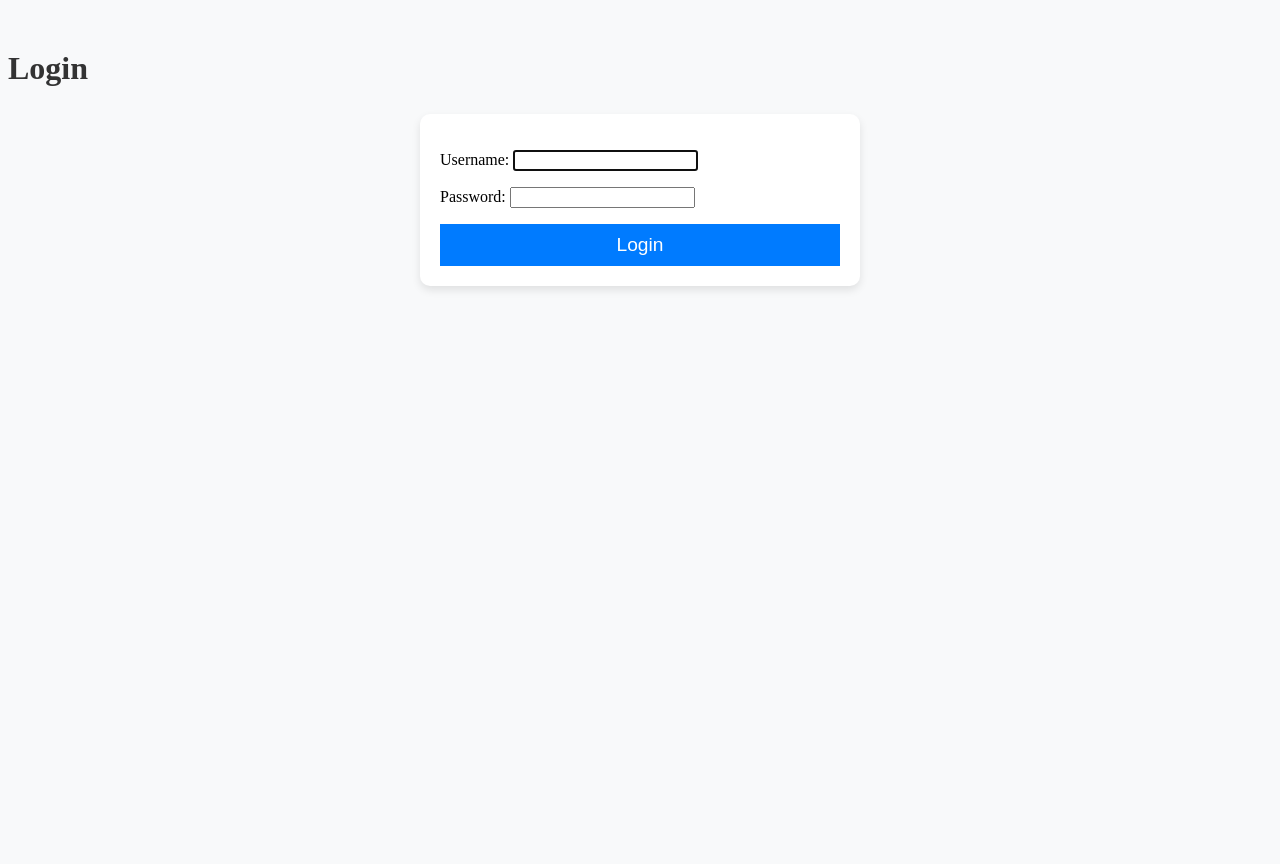
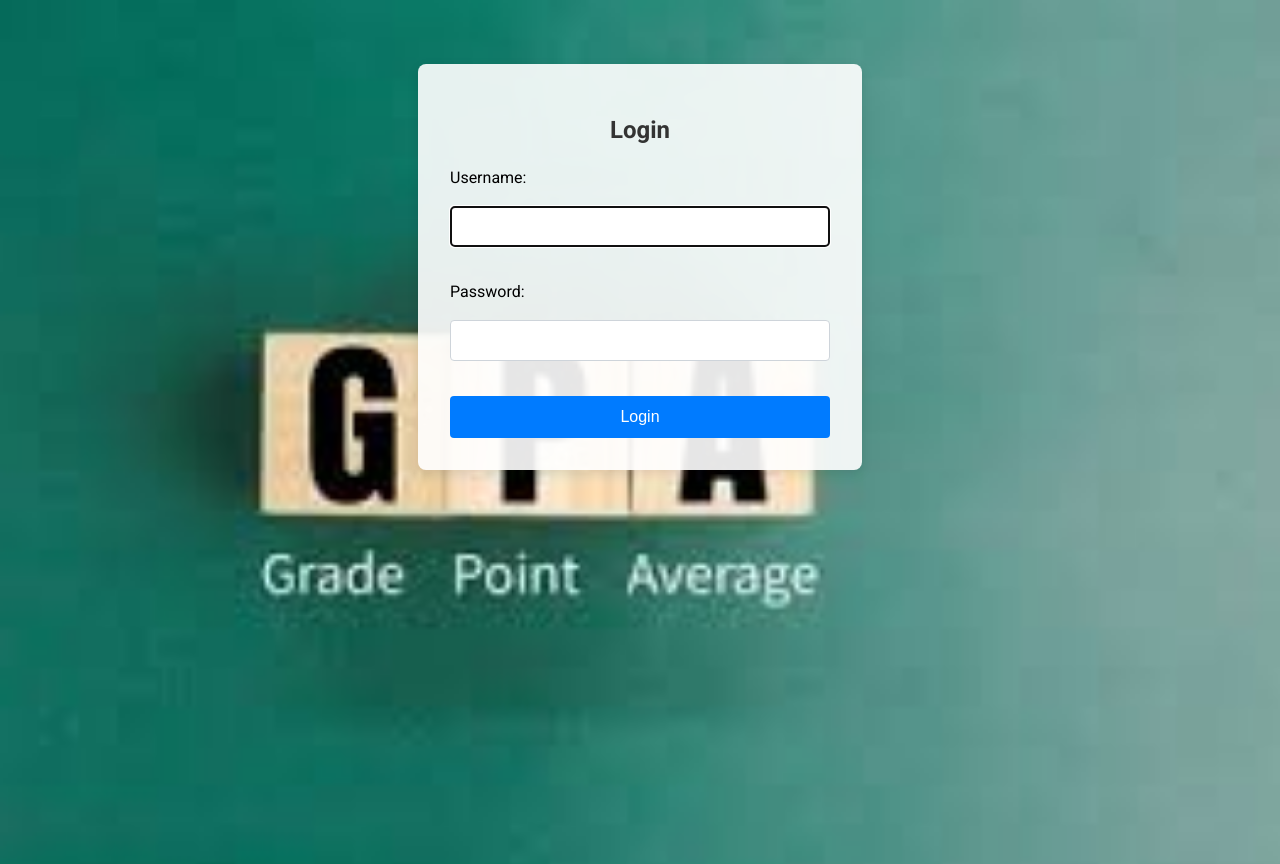
Before and after one commit to RR0327/GPA-CGPA-Portal, a Django app: page /accounts/login/ in a window 1280 px wide. Before the commit the page ends 290 px from the top, so only its background shows below. Run offline with Django 5.2, Linux system fonts and the light colour scheme.

Commit message:
modified work

```diff
--- a/GPA_CGPA_Portal/settings.py
+++ b/GPA_CGPA_Portal/settings.py
@@ -116,6 +116,7 @@ USE_TZ = True
 # https://docs.djangoproject.com/en/5.2/howto/static-files/
 
 STATIC_URL = 'static/'
+STATICFILES_DIRS = [BASE_DIR / 'static']
 
 # Default primary key field type
 # https://docs.djangoproject.com/en/5.2/ref/settings/#default-auto-field
--- a/static/css/login.css
+++ b/static/css/login.css
@@ -1,48 +1,73 @@
 /* static/css/login.css */
+@import url('https://fonts.googleapis.com/css2?family=Roboto:wght@400;700&display=swap');
+
+html,
 body {
-    background-color: #f8f9fa;
+    height: 100%;
+    margin: 0;
 }
 
-h2 {
-    font-size: 2rem;
-    font-weight: bold;
-    color: #333;
-    margin-top: 50px;
+body.login-page {
+    font-family: 'Roboto', sans-serif;
+    min-height: 100vh;
+    background-image: url('../images/login_bg.jpg');
+    background-repeat: no-repeat;
+    background-position: center center;
+    background-size: cover;
+    background-attachment: fixed;
 }
 
-form {
-    background-color: white;
-    padding: 20px;
-    border-radius: 10px;
-    box-shadow: 0 4px 8px rgba(0, 0, 0, 0.1);
-    max-width: 400px;
-    margin: 0 auto;
+.login-container {
+    background-color: rgba(255, 255, 255, 0.9);
+    margin: 8vh auto 0 auto;
+    padding: 2rem;
+    width: 90%;
+    max-width: 380px;
+    border-radius: 8px;
+    box-shadow: 0 4px 12px rgba(0, 0, 0, 0.1);
 }
 
-button {
-    width: 100%;
-    font-size: 1.2rem;
-    padding: 10px;
+.login-container h2 {
+    margin-bottom: 1.5rem;
+    text-align: center;
+    color: #333;
 }
 
-button[type="submit"] {
-    background-color: #007bff;
-    color: white;
-    border: none;
+.login-container form {
+    display: flex;
+    flex-direction: column;
 }
 
-button[type="submit"]:hover {
+.login-container form input {
+    margin-bottom: 1rem;
+    border-radius: 4px;
+    padding: 0.75rem;
+    border: 1px solid #ced4da;
+}
+
+.login-container form button {
+    background-color: #007bff;
+    color: #fff;
+    border: none;
+    padding: 0.75rem;
+    border-radius: 4px;
+    font-size: 1rem;
+    cursor: pointer;
+    transition: background-color .3s;
+}
+
+.login-container form button:hover {
     background-color: #0056b3;
 }
 
-a {
-    display: block;
-    margin-top: 15px;
-    text-align: center;
-    color: #007bff;
-    text-decoration: none;
+@media (max-width: 768px) {
+    body.login-page {
+        background-attachment: scroll;
+        background-position: center top;
+    }
+
+    .login-container {
+        margin-top: 20vh;
+        width: 95%;
+    }
 }
-
-a:hover {
-    text-decoration: underline;
-}
--- a/templates/registration/login.html
+++ b/templates/registration/login.html
@@ -1,20 +1,25 @@
+{% load static %}
 <!DOCTYPE html>
 <html lang="en">
 
 <head>
-    <meta charset="UTF-8" />
-    <title>Login</title>
-    {% load static %}
-    <link href="{% static 'css/login.css' %}" rel="stylesheet" />
+    <meta charset="UTF-8">
+    <title>Login – GPA & CGPA Portal</title>
+    <link href="{% static 'css/login.css' %}" rel="stylesheet">
 </head>
 
-<body>
-    <h2>Login</h2>
-    <form method="post">
-        {% csrf_token %}
-        {{ form.as_p }}
-        <button type="submit">Login</button>
-    </form>
+<body class="login-page">
+    <div class="login-container">
+        <h2>Login</h2>
+        <form method="post">
+            {% csrf_token %}
+            {{ form.username.label_tag }}<br>
+            {{ form.username }}<br>
+            {{ form.password.label_tag }}<br>
+            {{ form.password }}<br>
+            <button type="submit">Login</button>
+        </form>
+    </div>
 </body>
 
 </html>
```
Also changed, not shown: static/css/home.css (+51 -13 lines), static/css/register.css (+62 -25 lines), templates/core/home.html (+10 -8 lines), templates/registration/register.html (+19 -12 lines), db.sqlite3, static/images/home_bg.jpg (added), static/images/home_bg.png (added), static/images/login_bg.jpg (added), static/images/register_bg.jpg (added).
